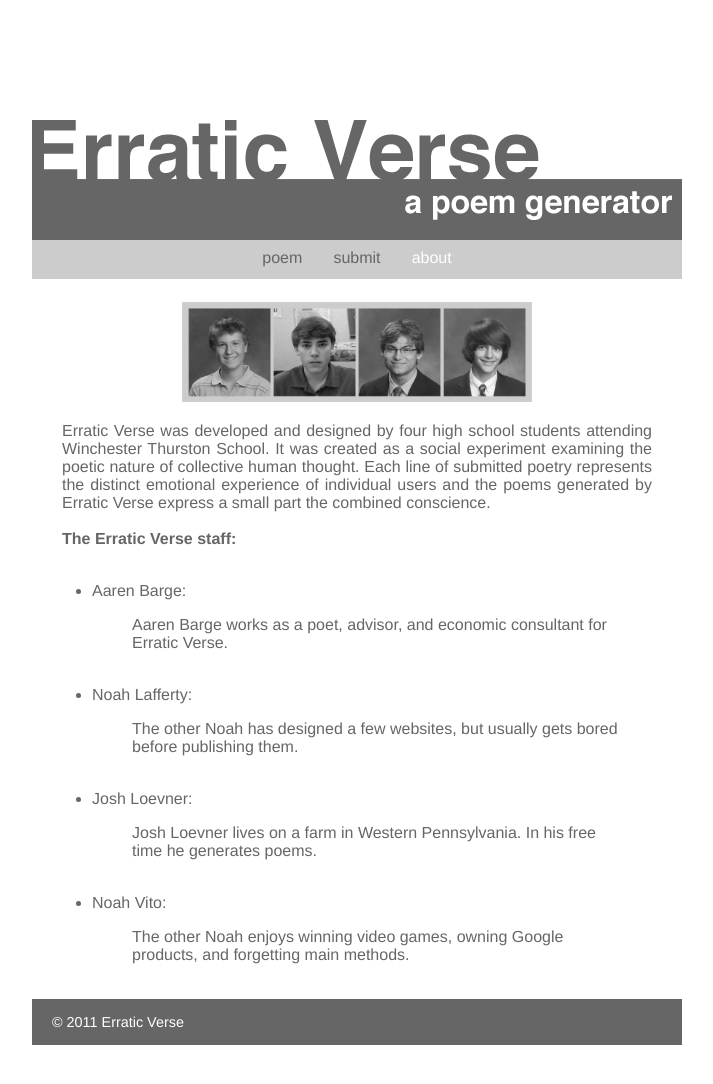
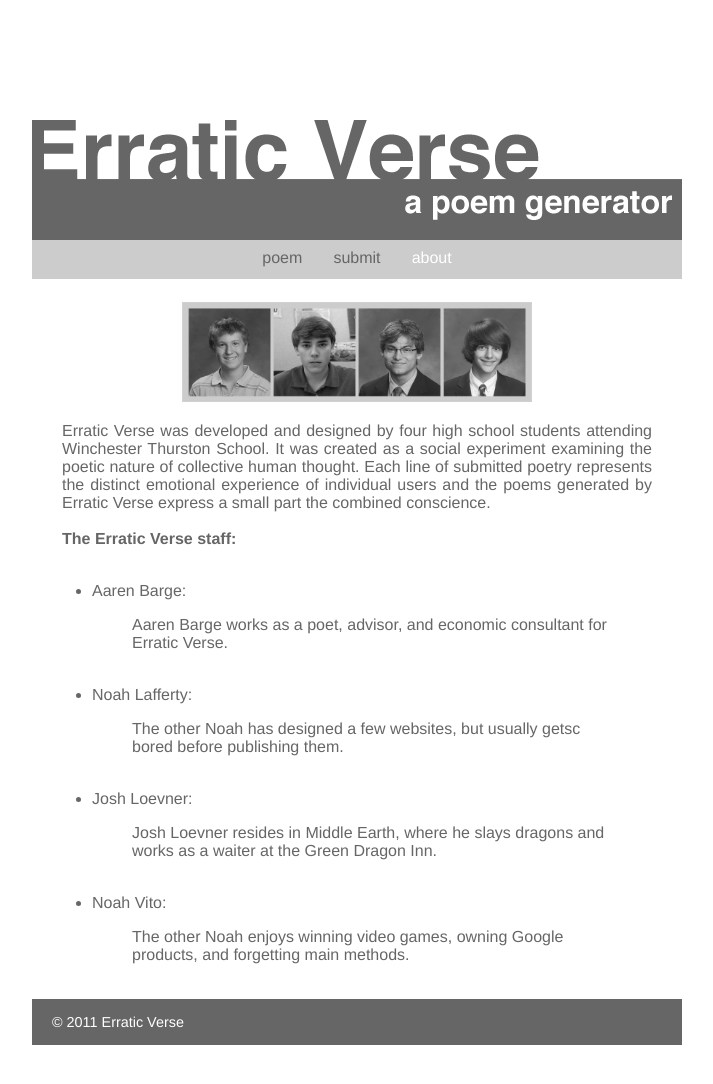
Before and after one commit to emjrhys/Erratic-Verse, a plain HTML site: page about.html in a window 1280 px wide. Shown: the whole page, without its empty margins (283-996 px from the left). Drawn offline with Linux system fonts and the light colour scheme.

Commit message:
modified about page and bios

```diff
--- a/about.html
+++ b/about.html
@@ -24,9 +24,9 @@
             <span class = "bio"> &nbsp&nbsp <li>Aaren Barge:</li></span>
             	<blockquote>Aaren Barge works as a poet, advisor, and economic consultant for Erratic Verse.</blockquote>
                 <span class = "bio"> &nbsp&nbsp <li>Noah Lafferty:</li></span>
-            	<blockquote>The other Noah has designed a few websites, but usually gets bored before publishing them.</blockquote>
+            	<blockquote>The other Noah has designed a few websites, but usually getsc bored before publishing them.</blockquote>
             <span class = "bio"> &nbsp&nbsp <li>Josh Loevner:</li></span>
-            	<blockquote>Josh Loevner lives on a farm in Western Pennsylvania. In his free time he generates poems.</blockquote>
+            	<blockquote>Josh Loevner resides in Middle Earth, where he slays dragons and works as a waiter at the Green Dragon Inn.</blockquote>
             <span class = "bio"> &nbsp&nbsp <li>Noah Vito:</li></span>
             	<blockquote>The other Noah enjoys winning video games, owning Google products, and forgetting main methods.</blockquote>
             </ul>
```
